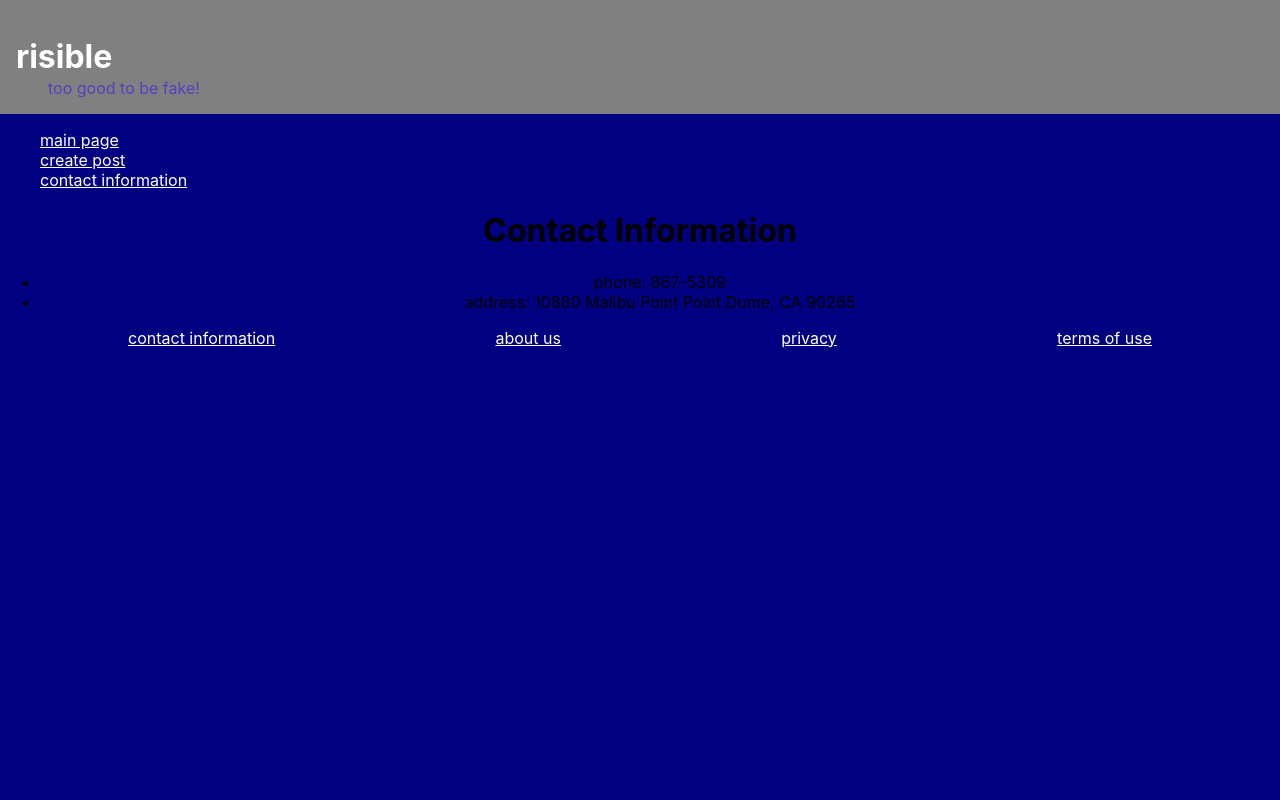
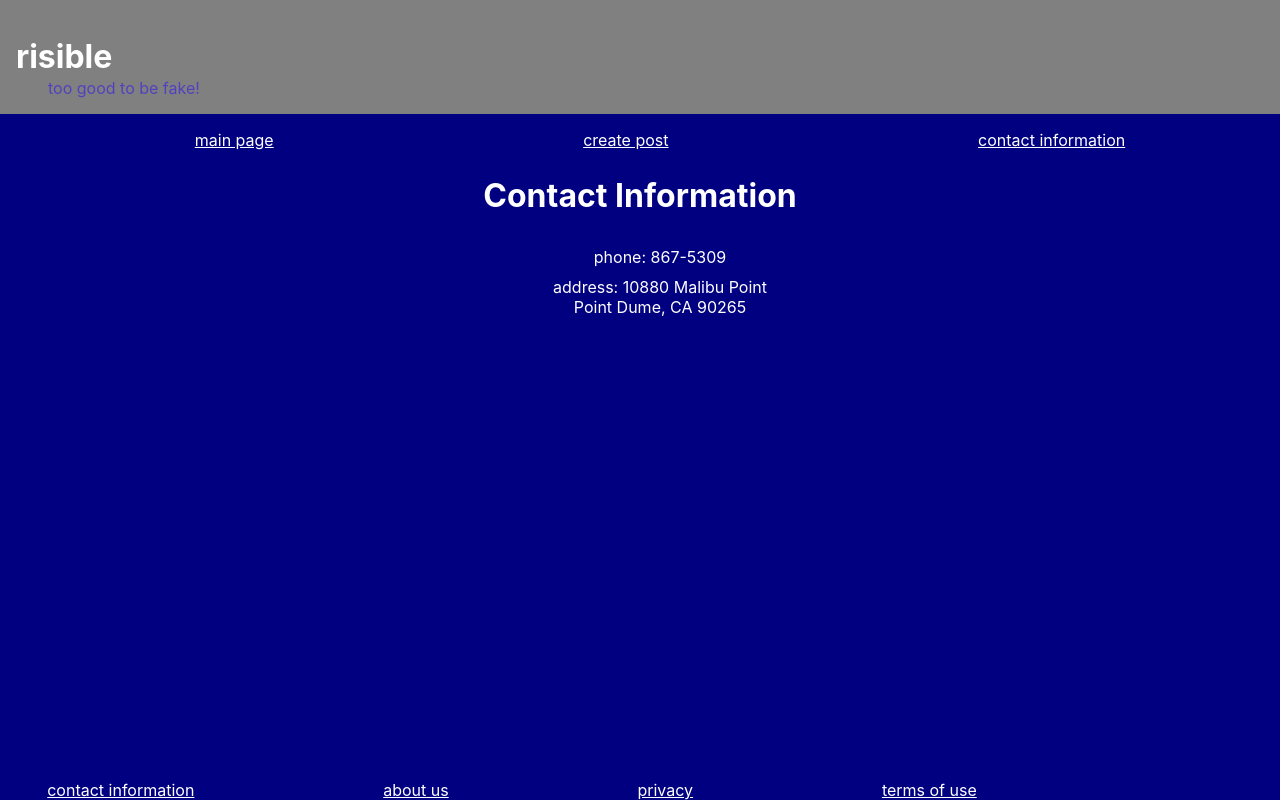
Before and after one commit to mmcmahon1490/Risible, a React (Create React App) app in the folder risible/: page /contact-information in a window 1280 px wide. Built offline with nearby package versions, Linux system fonts and the light colour scheme; no server answers.

Commit message:
Working on Styling

```diff
--- a/risible/src/Components/ContactInformation.jsx
+++ b/risible/src/Components/ContactInformation.jsx
@@ -4,11 +4,11 @@ const ContactInformation = () => {
 
   return (
     <div>
-      <h1>Contact Information</h1>
+      <h1 className='contact-information'>Contact Information</h1>
 
       <ul>
-        <li>phone: 867-5309</li>
-        <li>address: 10880 Malibu Point Point Dume, CA 90265</li>
+        <li className='contact-information'>phone: 867-5309</li>
+        <li className='contact-information'>address: 10880 Malibu Point <br />Point Dume, CA 90265</li>
       </ul>
     </div>
   )
--- a/risible/src/Components/CreatePost.jsx
+++ b/risible/src/Components/CreatePost.jsx
@@ -3,7 +3,7 @@ import React from 'react';
 const CreatePost = (props) => {
 
   return (
-  <div class='posts'>
+  <div className='posts'>
       {
         props.posts.records.map((post) => (
         <p>{post.fields.description}</p>
--- a/risible/src/Components/MainPage.jsx
+++ b/risible/src/Components/MainPage.jsx
@@ -4,7 +4,7 @@ const MainPage = (props) => {
 
   return (
   <div className='body'>
-    <div className='posts'>
+    <div className='post-display'>
         {
           props.posts.records.map((post) => {
             return (
--- a/risible/src/Components/NavBar.jsx
+++ b/risible/src/Components/NavBar.jsx
@@ -3,11 +3,13 @@ import { Link } from 'react-router-dom';
 
 const NavBar = () => {
   return (
-    <ul>
-      <Link to="/main-page">main page</Link>
-      <Link to="/create-post">create post</Link>
-      <Link to="/contact-information">contact information</Link>
-    </ul>
+    <div className='NavBar'>
+      <ul>
+        <Link to="/main-page">main page</Link>
+        <Link to="/create-post">create post</Link>
+        <Link to="/contact-information">contact information</Link>
+      </ul>
+    </div>
   )
 }
 
--- a/risible/src/Styles/Header.css
+++ b/risible/src/Styles/Header.css
@@ -77,7 +77,6 @@ a {
   background-color: navy;
 }
 
-
 .header {
   align-items: flex-start;
   background-color: gray;
@@ -103,6 +102,8 @@ a {
  padding: 7vh 0 3vh;
 }
 
+
+
 .posts {
   border: 2px solid black;
   color: white;
@@ -121,6 +122,10 @@ a {
 .create-post {
   color: white;
   border: 3px solid black;
+  display: flex;
+  flex-direction: column;
+  margin: auto;
+  max-width: 40%;
   padding: -3px 0 px;
 }
 
@@ -139,9 +144,12 @@ button {
 }
 
 #footer {
+  bottom: 0;
   display: flex;
-  justify-content: space-between;
+  justify-content: space-around;
+  left: 0;
   margin: auto;
+  position: absolute;
   width: 80%;
 }
 
@@ -162,3 +170,16 @@ button {
 Link {
   color: white;
 }
+
+.NavBar ul {
+  display: flex;
+  justify-content: space-around;
+}
+
+.contact-information {
+  color: white;
+  display: flex;
+  justify-content: center;
+  list-style-type: none;
+  padding: 5px;
+}
```
